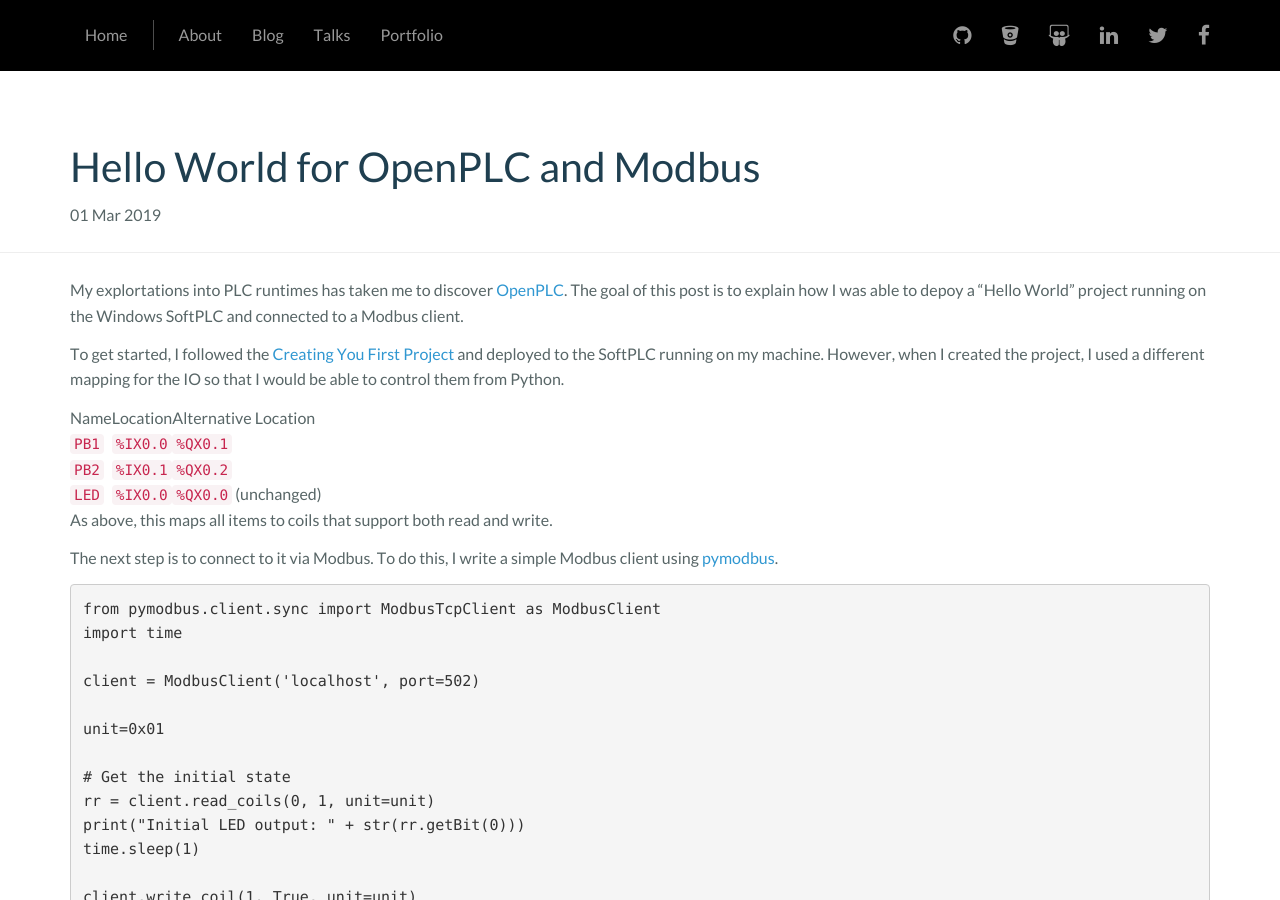
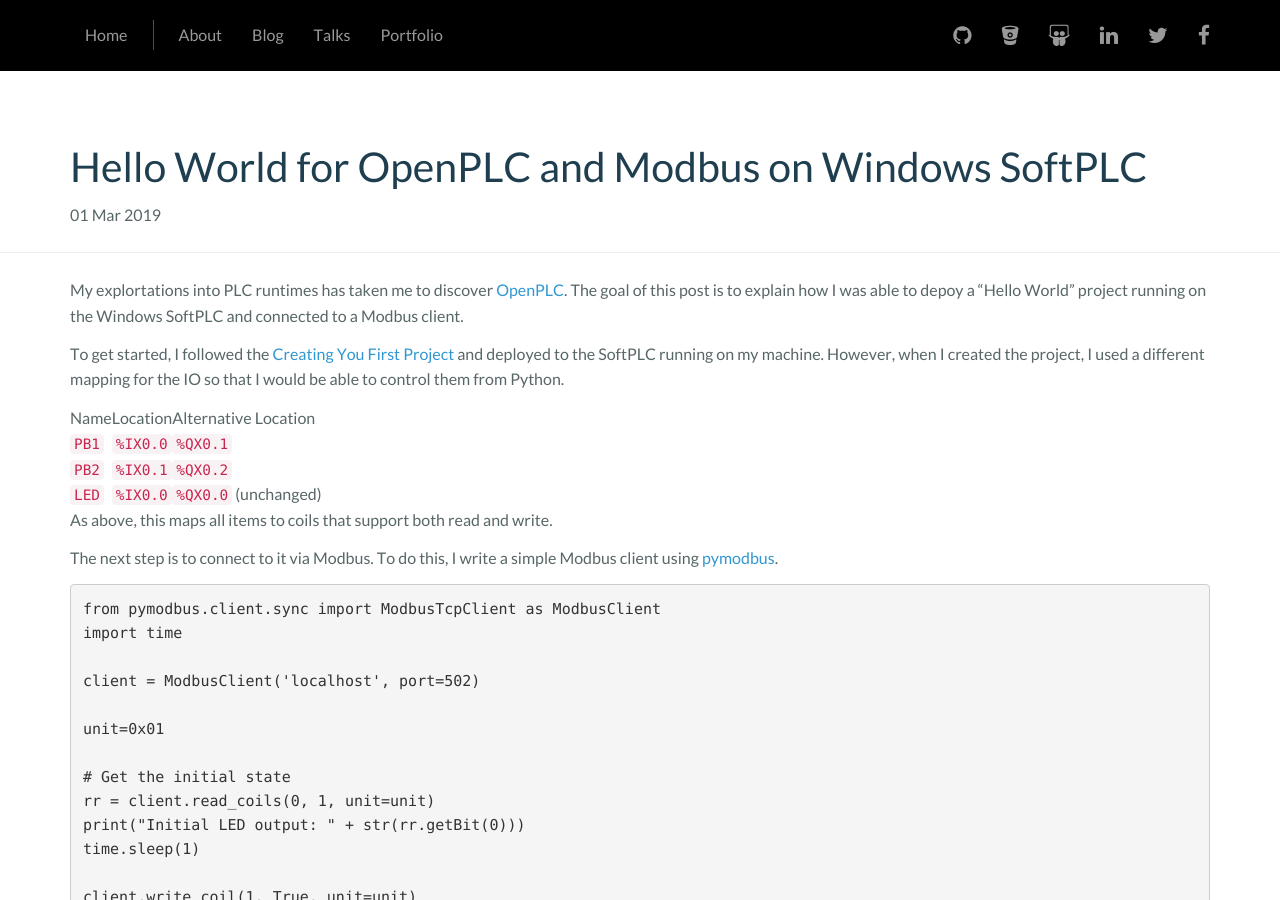
Before and after one commit to garretfick/garretfick.github.io, a Jekyll site: the page built from _posts/2019-03-01-openplc-helloworld.md, in a window 1280 px wide and 900 px high. Built offline with Jekyll 4.4.1, drawn with Linux system fonts in a browser that asks for light colours.

Commit message:
Update 2019-03-01-openplc-helloworld.md

```diff
--- a/_posts/2019-03-01-openplc-helloworld.md
+++ b/_posts/2019-03-01-openplc-helloworld.md
@@ -1,6 +1,6 @@
 ---
 layout: post
-title: Hello World for OpenPLC and Modbus
+title: Hello World for OpenPLC and Modbus on Windows SoftPLC
 date: 2019-03-01
 ---
 
```
